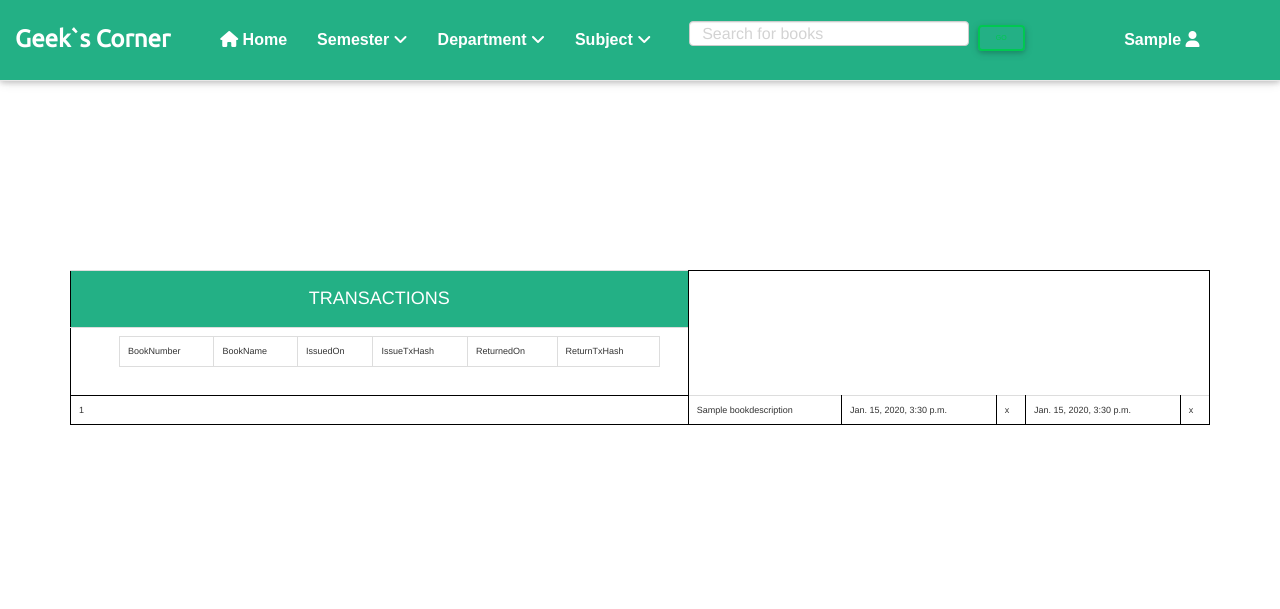
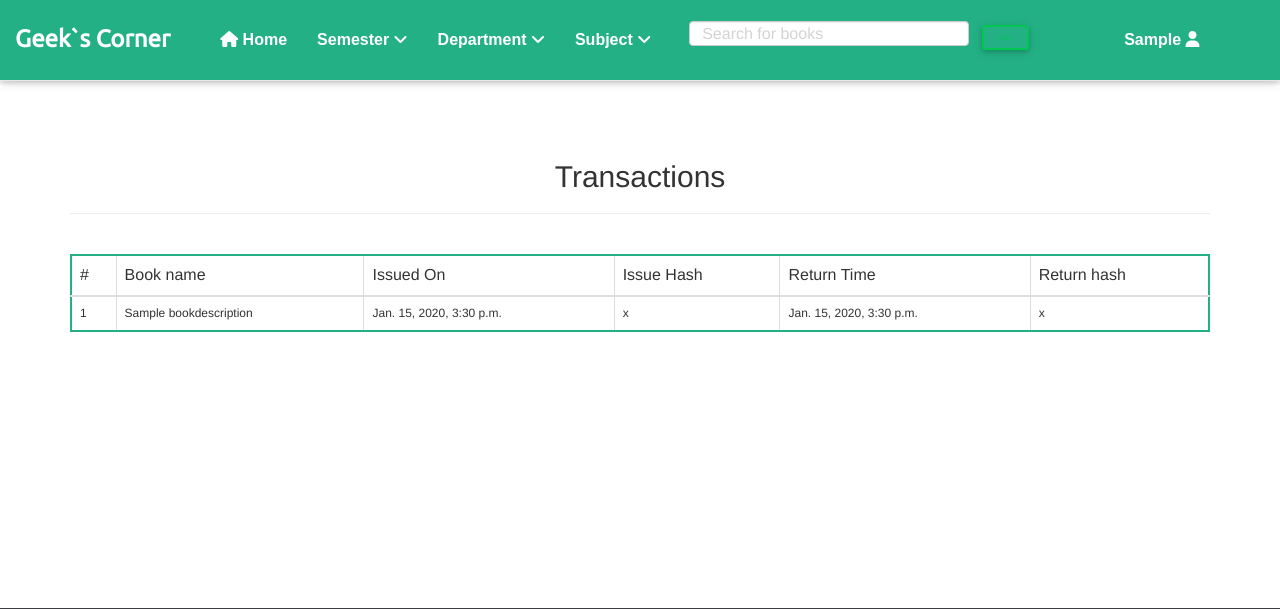
Before and after one commit to TeamIntegrity/LibChain, a Django app: page /transactions/all/ in a window 1280 px wide. Shown: the top 609 px of the page. Run offline with Django 3.2, Linux system fonts and the light colour scheme; a user stored in the database is signed in; tables that the repository leaves empty hold one stand-in row (values such as "Sample post"); lists and menus that the app fills with data are empty; some libraries are stand-ins or nearby versions.

Commit message:
Fixed tx_detail.html page

```diff
--- a/libchain/books/templates/add_books.html
+++ b/libchain/books/templates/add_books.html
@@ -19,15 +19,15 @@
                      <table class="table" border=1 width=100% bordercolor=black style="border-collapse:collapse; ">
                      <table  class="table table-bordered" style="border:0px;">
 						<tr>
-							<th><center>Book Name</center></th>
+							<th style="font-size: 16px;"><center>Book Name</center></th>
         						<td><input type="text" name="book_name" style="width:100%""></td>
         				</tr>
     							<tr>
-    								<th><center>Book Author</center></th>
+    								<th style="font-size: 16px;"><center>Book Author</center></th>
     									<td><input type="text" name="book_name" style="width:100%""></td>
     							</tr>
     									<tr>
-    						 				<th><center>Book Description</center></th>
+    						 				<th style="font-size: 16px;"><center>Book Description</center></th>
     											<td><input type="text" name="book_name" style="width:100%"></td>
     									</tr>
 
--- a/libchain/books/templates/issue.html
+++ b/libchain/books/templates/issue.html
@@ -21,11 +21,11 @@
                      <table class="table" border=1 width=100% bordercolor=black style="border-collapse:collapse; ">
                      <table  class="table table-bordered" style="border:0px;">
 						<tr>
-							<th><center>Book Number</center></th>
+							<th style="font-size: 14px;"><center>Book Number</center></th>
         						<td><input type="text" name="book_number" style="width:100%;"></td>
         				</tr>
     							<tr>
-    								<th><center>Student Library Card Number</center></th>
+    								<th style="font-size: 14px;"><center>Student Library Card Number</center></th>
     									<td><input type="text" name="library_card_num" style="width:100%"></td>
     							</tr>
 
--- a/libchain/books/templates/return.html
+++ b/libchain/books/templates/return.html
@@ -20,11 +20,11 @@
                      <table class="table" border=1 width=100% bordercolor=black style="border-collapse:collapse; ">
                      <table  class="table table-bordered" style="border:0px;">
 						<tr>
-							<th><center>Book Number</center></th>
+							<th style="font-size: 14px;"><center>Book Number</center></th>
         						<td><input type="text" name="book_number" style="width:100%;"></td>
         				</tr>
     							<tr>
-    								<th><center>Student Library Card Number</center></th>
+    								<th style="font-size: 14px;"><center>Student Library Card Number</center></th>
     									<td><input type="text" name="library_card_num" style="width:100%""></td>
     							</tr>
 
--- a/libchain/home/templates/base.html
+++ b/libchain/home/templates/base.html
@@ -80,8 +80,9 @@
       <div class="form-group">
        <input type="text" name="param" class="form-control mr-lg-2" style="width: 280px;margin-top:8px;color: #fff;" placeholder="Search for books">
        </div>
-       <button type="button"
-       class="btn btn-outline-success waves-effect btn-md" style="position:fixed;background-color: white;color: background:rgb(35, 176, 133);margin-top: 12px;" type="submit">Go</button>
+       <input class="btn btn-outline-success waves-effect btn-md" style="position:fixed;background-color: white;color: background:rgb(35, 176, 133);margin-top: 12px;"
+       value="Go" type="submit">
+
 
 </form>
 
--- a/libchain/transactions/templates/tx_detail.html
+++ b/libchain/transactions/templates/tx_detail.html
@@ -3,45 +3,39 @@
 {% block content %}
 
 <section>
-<!--for demo wrap-->
 <div class="container">
-<div class="table-responsive">
+  <center><h2>Transactions</h2></center>
+  <hr>
+  <br>
+  <div class="table-responsive">
+  <table class="table table-bordered table-hover" style="border-width: 2px;border-color: rgb(35, 176, 133);">
+    <thead>
+      <tr>
+        <th style="font-size: 16px;">#</th>
+        <th style="font-size: 16px;">Book name</th>
+        <th style="font-size: 16px;">Issued On</th>
+        <th style="font-size: 16px;">Issue Hash</th>
+        <th style="font-size: 16px;">Return Time</th>
+        <th style="font-size: 16px;">Return hash</th>
+      </tr>
+    </thead>
+    <tbody>
+      </tr>
 
-<table class="table" border=1 width=100% bordercolor=black style="border-collapse:collapse; margin-top:130px;">
-<tr>
-<th class=" " style="background:rgb(35, 176, 133);"><h4 style="color:white";><center>TRANSACTIONS</center></h4>
-<tr>
-<tr>
-<td>
-<table  class="table table-bordered" style="border:1px;width:90%; margin-left:40px;">
-<tr>
-
-
-<th>BookNumber</th>
-<th>BookName</th>
-<th>IssuedOn</th>
-<th>IssueTxHash</th>
-<th>ReturnedOn</th>
-<th>ReturnTxHash</th>
-</tr>
-</td>
-</tr>
-</td>
-</tr>
-</table>
       {% for tx in tx_details %}
       <tr>
-        <td> {{ tx.book.book_number }} </td>
-        <td> {{ tx.book.details.name }} </td>
-        <td> {{ tx.issue_time }} </td>
-        <td> {{ tx.issue_hash }} </td>
-        <td> {{ tx.return_time }} </td>
-        <td> {{ tx.return_hash }} </td>
+        <td style="font-size: 12px;"> {{ tx.book.book_number }} </td>
+        <td style="font-size: 12px;"> {{ tx.book.details.name }} </td>
+        <td style="font-size: 12px;"> {{ tx.issue_time }} </td>
+        <td style="font-size: 12px;"> {{ tx.issue_hash }} </td>
+        <td style="font-size: 12px;"> {{ tx.return_time }} </td>
+        <td style="font-size: 12px;"> {{ tx.return_hash }} </td>
       </tr>
       {% endfor %}
-</table>
+</tbody>
+  </table>
   </div>
-  </div>
+</div>
 </section>
 
 {% endblock %}
```
